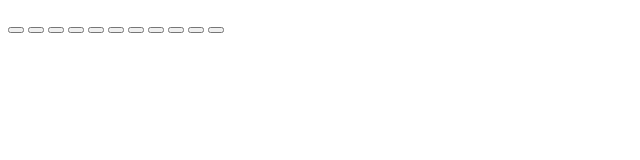
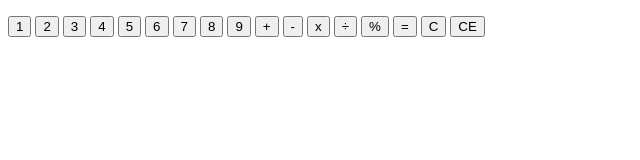
Before and after one commit to Truongkhoa1999/Calculator_PureJS, a plain HTML site: page index.html in a window 1280 px wide. Shown: the whole page, without its empty margins (0-640 px from the left). Drawn offline with Linux system fonts and the light colour scheme.

Commit message:
second commit

```diff
--- a/index.html
+++ b/index.html
@@ -29,17 +29,28 @@
         </div>
         <!-- keyboard -->
         <div class="keyboard">
-            <button></button>
-            <button></button>
-            <button></button>
-            <button></button>
-            <button></button>
-            <button></button>
-            <button></button>
-            <button></button>
-            <button></button>
-            <button></button>
-            <button></button>
+            <!-- integer -->
+            <button class="integer" id="1">1</button>
+            <button class="integer" id="2">2</button>
+            <button class="integer" id="3">3</button>
+            <button class="integer" id="4">4</button>
+            <button class="integer" id="5">5</button>
+            <button class="integer" id="6">6</button>
+            <button class="integer" id="7">7</button>
+            <button class="integer" id="8">8</button>
+            <button class="integer" id="9">9</button>
+            <!-- operator -->
+            <button class="operator" id="+">+</button>
+            <button class="operator" id="-">-</button>
+            <button class="operator" id="*">x</button>
+            <button class="operator" id="/">÷</button>
+            <button class="operator" id="%">%</button>
+            <button class="operator" id="=">=</button>
+            <!-- function -->
+            <button class="system" id="C">C</button>  <!--C is delete all-->
+            <button class="system" id="CE">CE</button> <!--CE is delete a signle pattern-->
+
+
         </div>
     </div>
     <script src="main.js"></script>
```
